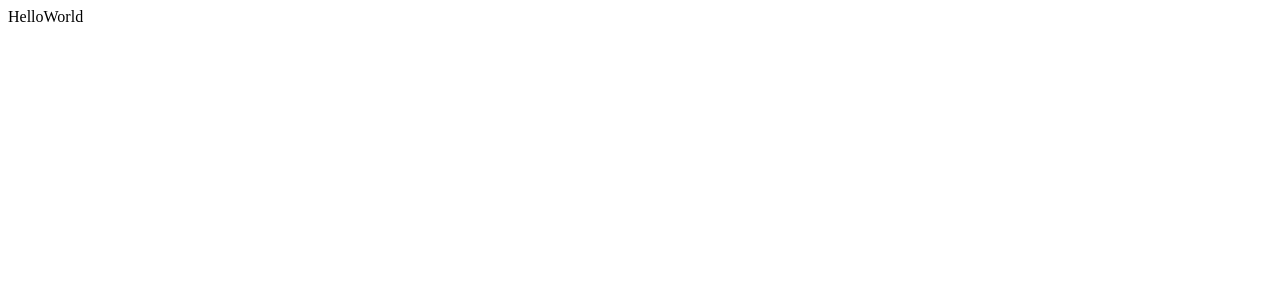
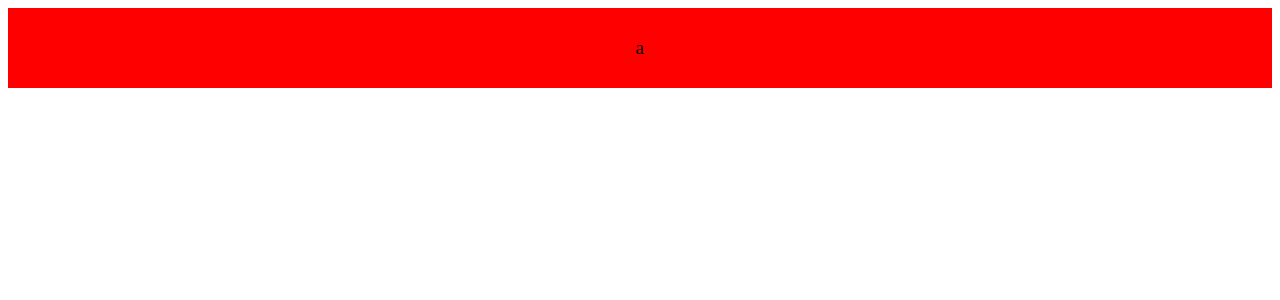
Before and after one commit to francsir/Group6-Design-Project, a React (Create React App) app in the folder chessPal/frontend/: page / in a window 1280 px wide. Shown: the top 300 px of the page. Built offline with nearby package versions, Linux system fonts and the light colour scheme.

Commit message:
Setting up navbar

```diff
--- a/chessPal/frontend/src/App.js
+++ b/chessPal/frontend/src/App.js
@@ -1,7 +1,18 @@
 import React from "react";
+import Navbar from "./components/Navbar";
+import { BrowserRouter as Router, Routes, Route } from "react-router-dom"; //Routes is the updated Switch
 
 function App() {
-  return <div>HelloWorld</div>;
+  return (
+    <>
+      <Router>
+        <Navbar />
+        <Routes>
+          <Route path="/" exact />
+        </Routes>
+      </Router>
+    </>
+  );
 }
 
 export default App;
--- /dev/null
+++ b/chessPal/frontend/src/components/Navbar.css
@@ -0,0 +1,19 @@
+.navbar {
+  background: red;
+  height: 80px;
+  display: flex;
+  justify-content: center;
+  align-items: center;
+  font-size: 1.2rem;
+  position: sticky;
+  top: 0;
+  z-index: 999;
+}
+
+.navbar-container {
+  display: flex;
+  justify-content: center;
+  align-items: center;
+  height: 80px;
+  max-width: 1500px;
+}
--- /dev/null
+++ b/chessPal/frontend/src/components/Navbar.js
@@ -0,0 +1,14 @@
+import { Link } from "react-router-dom";
+import "./Navbar.css";
+
+function Navbar() {
+  return (
+    <>
+      <nav className="navbar">
+        <div className="navbar-container">a</div>
+      </nav>
+    </>
+  );
+}
+
+export default Navbar;
```
